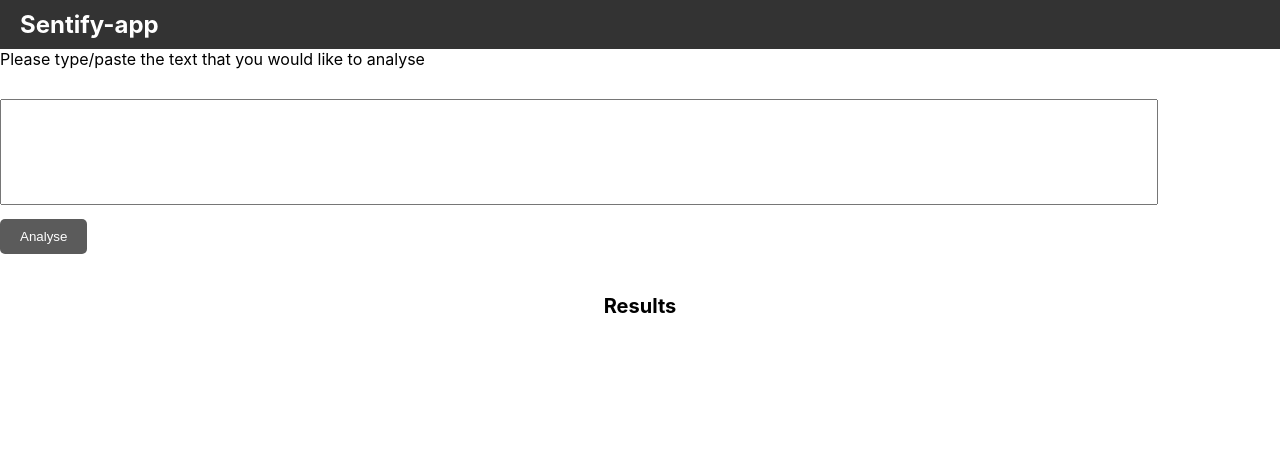
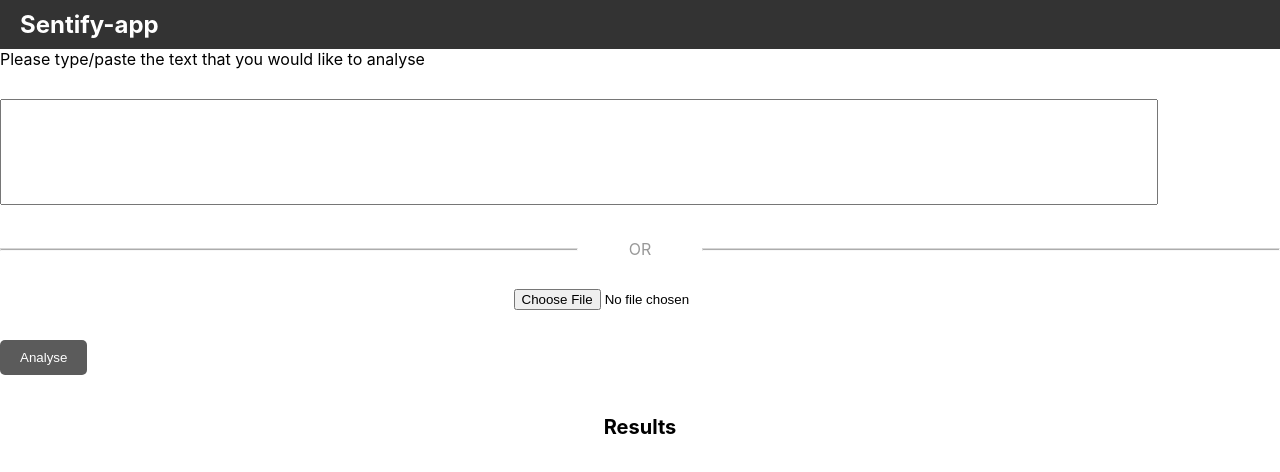
Before and after one commit to OmerAqeel/sentify-app, a React (Create React App) app: page / in a window 1280 px wide. Shown: the top 472 px of the page. Built offline with nearby package versions, Linux system fonts and the light colour scheme.

Commit message:
adding a file upload feature in the app

```diff
--- a/src/App.css
+++ b/src/App.css
@@ -42,3 +42,31 @@
   font-size: 20px;
   align-self: center;
 }
+
+.or-line{
+  display: flex;
+  align-items: center;
+  margin: 20px 0;
+  opacity: 0.4;
+}
+
+.line-1{
+  width: 46%;
+  height: 1px;
+  background-color: #333;
+  margin-right: 4%;
+}
+
+.line-2{
+  width: 46%;
+  height: 1px;
+  background-color: #333;
+  margin-left: 4%;
+}
+
+.file-upload{
+  display: flex;
+  justify-content: center;
+  align-items: center;
+  padding: 10px 20px;
+}
--- a/src/components/MainContentArea.jsx
+++ b/src/components/MainContentArea.jsx
@@ -9,6 +9,7 @@
     try {
       const response = await axios.post('http://localhost:8000/analyze', { text: inputText });
       setResult(response.data);
+      console.log('response:', response.data);
     } catch (error) {
       console.error('Error:', error);
     }
@@ -25,6 +26,15 @@
           onChange={(e) => setInputText(e.target.value)}
         />
         <br />
+        <div className='or-line'>
+        <hr className='line-1'/>
+        OR
+        <hr className='line-2'/>
+        </div>
+        <div className='file-upload'>
+          <input type='file' />
+        </div>
+        <br />
         <button className='analyse-btn' onClick={handleAnalyze}>Analyse</button>
       </div>
       <br />
```
